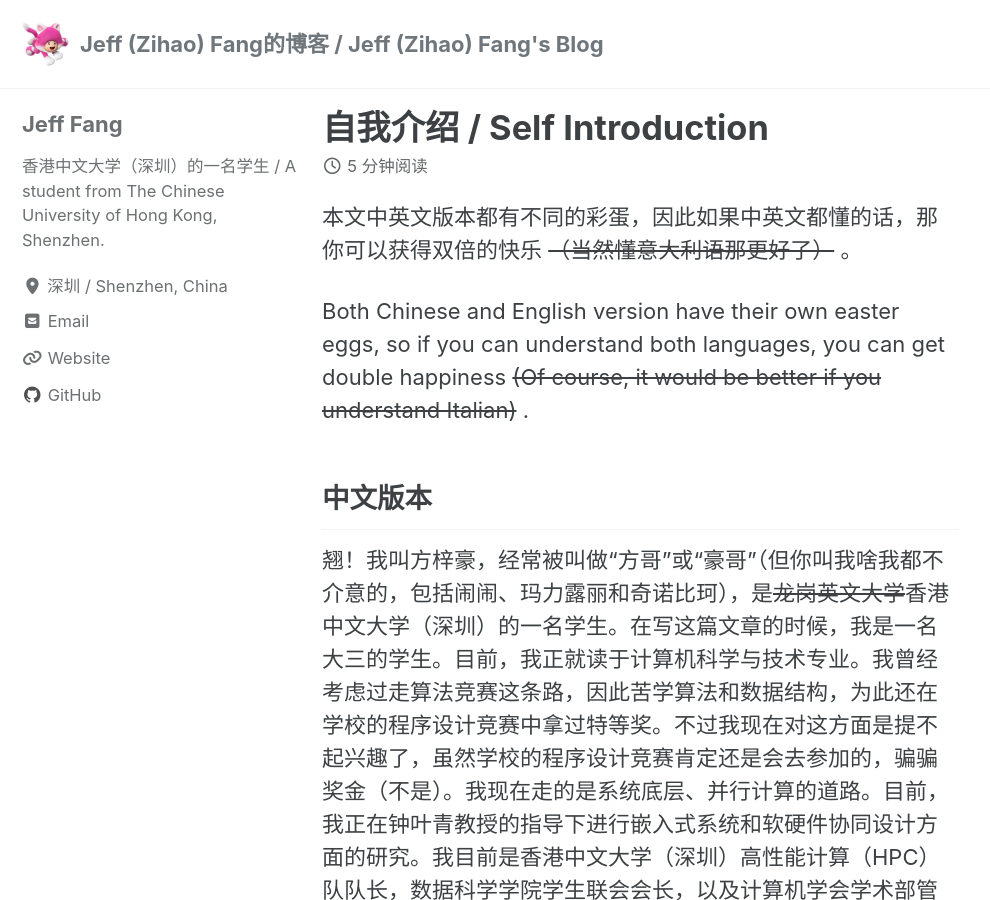
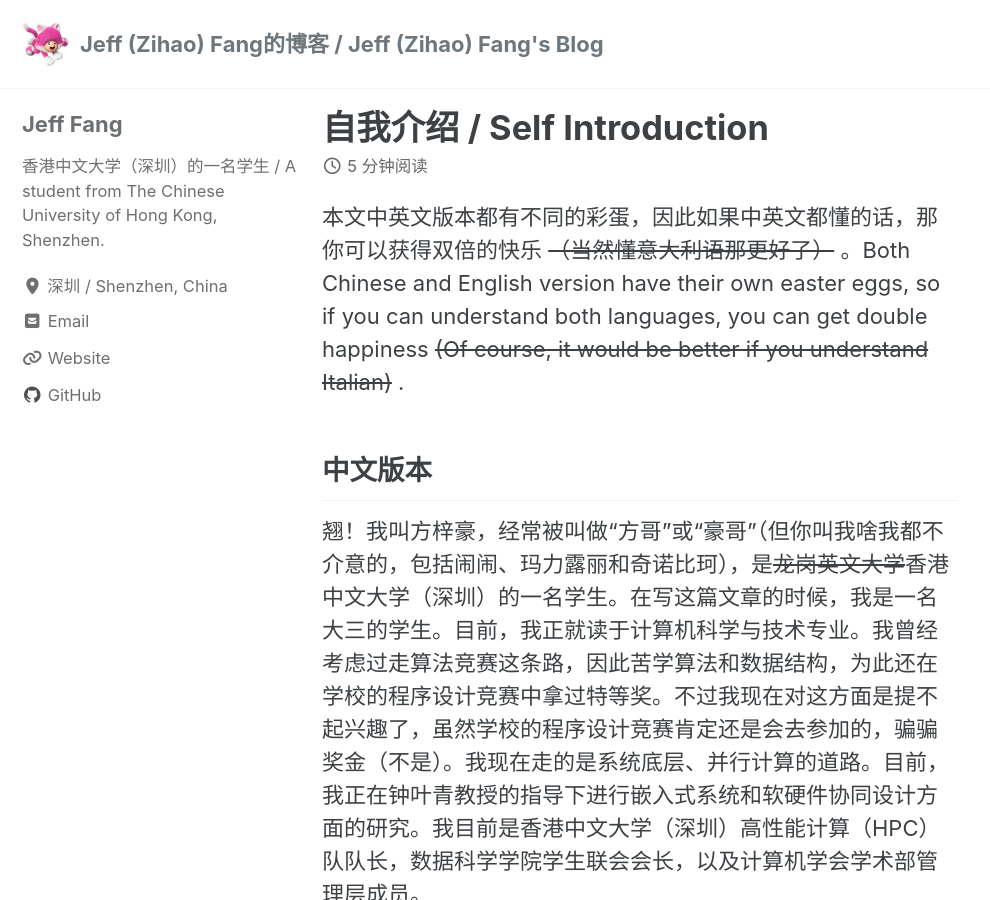
Before and after one commit to fzhwenzhou/fzhwenzhou.github.io, a Jekyll site: the page built from _posts/2024-09-01-self-introduction.md, in a window 1280 px wide and 900 px high. Shown: the whole window, without its empty margins (0-990 px from the left). Built offline with Jekyll 4.4.1, drawn with Linux system fonts in a browser that asks for light colours; cached includes are drawn as plain includes; some of the changed lines change nothing that is shown.

Commit message:
Modify first blog

```diff
--- a/_posts/2024-09-01-self-introduction.md
+++ b/_posts/2024-09-01-self-introduction.md
@@ -1,16 +1,12 @@
 ---
 title: "自我介绍 / Self Introduction"
-header:
-    teaser: "/assets/images/SMB_NES_World_1-1_Screenshot.webp"
 categories:
     - Introduction
 tags:
     - Introduction
 ---
 
-本文中英文版本都有不同的彩蛋，因此如果中英文都懂的话，那你可以获得双倍的快乐 ~~（当然懂意大利语那更好了）~~ 。
-
-Both Chinese and English version have their own easter eggs, so if you can understand both languages, you can get double happiness ~~(Of course, it would be better if you understand Italian)~~ .
+本文中英文版本都有不同的彩蛋，因此如果中英文都懂的话，那你可以获得双倍的快乐 ~~（当然懂意大利语那更好了）~~ 。Both Chinese and English version have their own easter eggs, so if you can understand both languages, you can get double happiness ~~(Of course, it would be better if you understand Italian)~~ .
 
 ## 中文版本
 翘！我叫方梓豪，经常被叫做“方哥”或“豪哥”（但你叫我啥我都不介意的，包括闹闹、玛力露丽和奇诺比珂），是~~龙岗英文大学~~香港中文大学（深圳）的一名学生。在写这篇文章的时候，我是一名大三的学生。目前，我正就读于计算机科学与技术专业。我曾经考虑过走算法竞赛这条路，因此苦学算法和数据结构，为此还在学校的程序设计竞赛中拿过特等奖。不过我现在对这方面是提不起兴趣了，虽然学校的程序设计竞赛肯定还是会去参加的，骗骗奖金（不是）。我现在走的是系统底层、并行计算的道路。目前，我正在钟叶青教授的指导下进行嵌入式系统和软硬件协同设计方面的研究。我目前是香港中文大学（深圳）高性能计算（HPC）队队长，数据科学学院学生联会会长，以及计算机学会学术部管理层成员。
```
Also changed, not shown: assets/images/SMB_NES_World_1-1_Screenshot.webp (deleted).
